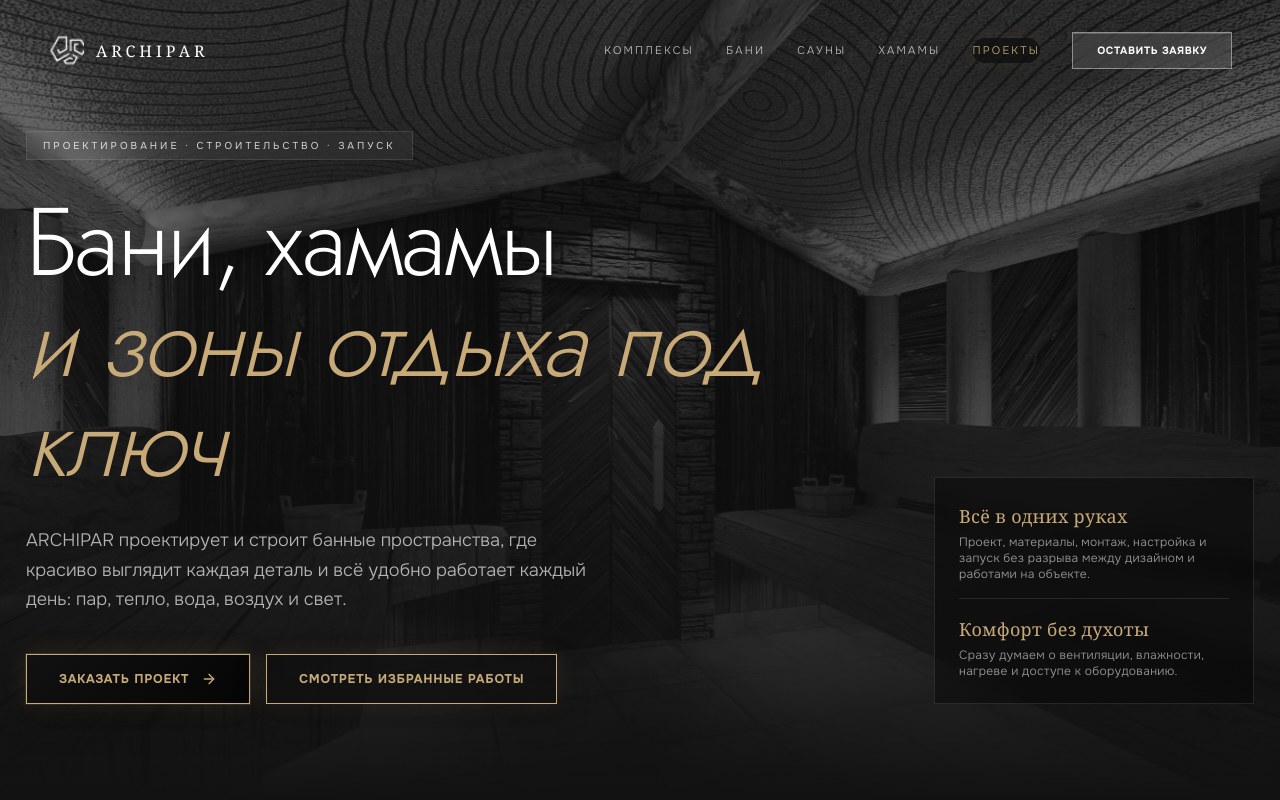
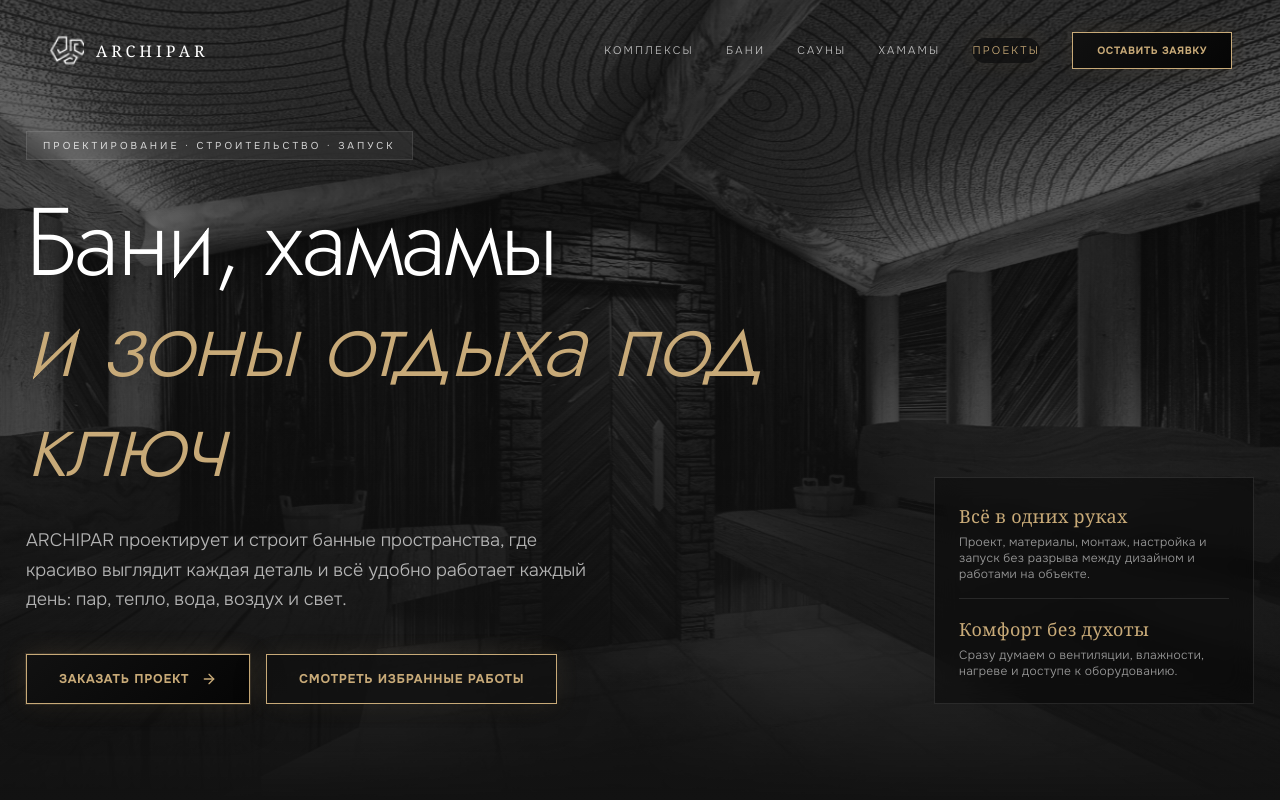
Before and after one commit to TatooineEnjoyer/archipar, a Next.js app: page / in a window 1280 px wide. Shown: the top 800 px of the page. Built offline with nearby package versions, Linux system fonts and the light colour scheme.

Commit message:
Update globals.css

```diff
--- a/src/app/globals.css
+++ b/src/app/globals.css
@@ -763,24 +763,3 @@ select:focus {
     transform: none;
   }
 }
-.site-header a.header-request-link {
-  border-color: var(--header-request-border) !important;
-  background: var(--header-request-bg) !important;
-  color: var(--header-request-color) !important;
-  box-shadow: var(--header-request-shadow) !important;
-  border-radius: 0 !important;
-  transform: translateY(0);
-}
-
-.site-header a.header-request-link:hover,
-.site-header a.header-request-link:focus-visible {
-  border-color: var(--header-request-border) !important;
-  background: var(--header-request-hover-bg) !important;
-  color: var(--header-request-hover-color) !important;
-  transform: translateY(-2px);
-}
-
-.site-header a.header-request-link::before,
-.site-header a.header-request-link::after {
-  display: none !important;
-}
```
